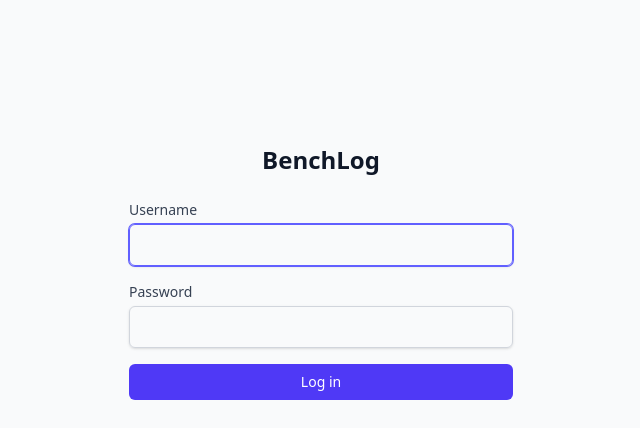
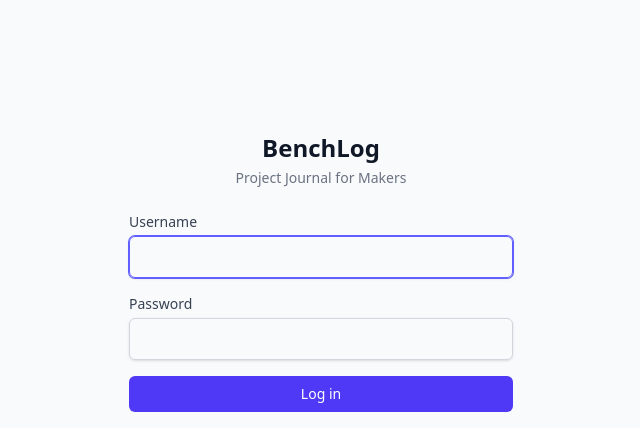
Before and after one commit to BenchLog/benchlog-app, a FastAPI app: page /login in a window 1280 px wide. Shown: the top 428 px of the page, without its empty margins (319-959 px from the left). Run offline with FastAPI, Linux system fonts and the light colour scheme; style sheets or scripts are compiled from the project's sources.

Commit message:
feat: add description to FastAPI app and update login page header

```diff
--- a/benchlog/main.py
+++ b/benchlog/main.py
@@ -10,7 +10,7 @@ BASE_DIR = Path(__file__).resolve().parent
 
 
 def create_app() -> FastAPI:
-    application = FastAPI(title="BenchLog", version="0.1.0")
+    application = FastAPI(title="BenchLog", description="Project Journal for Makers", version="0.1.0")
 
     from benchlog.auth import AuthMiddleware
 
--- a/benchlog/templates/auth/login.html
+++ b/benchlog/templates/auth/login.html
@@ -5,7 +5,8 @@
 {% block content %}
 <div class="flex min-h-[60vh] items-center justify-center">
     <div class="w-full max-w-sm">
-        <h1 class="mb-6 text-center text-2xl font-bold text-gray-900">BenchLog</h1>
+        <h1 class="mb-1 text-center text-2xl font-bold text-gray-900">BenchLog</h1>
+        <p class="mb-6 text-center text-sm text-gray-500">Project Journal for Makers</p>
 
         {% if error %}
         <div class="mb-4 rounded-md bg-red-50 p-3 text-sm text-red-700">
```
